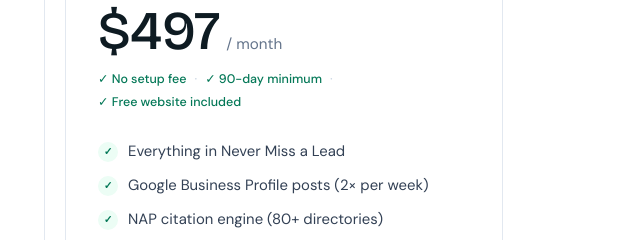
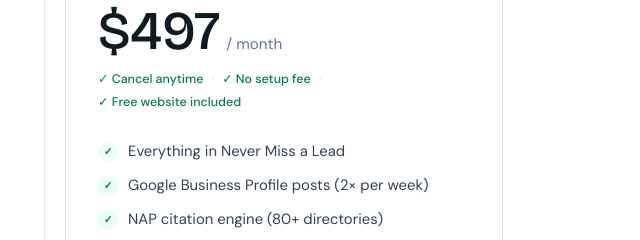
Before and after one commit to leoshah/jobsiterank-marketing, an Astro site: page /pricing in a window 1280 px wide. Shown: the part 505-745 px from the top of the page, 585-1225 px from the left. Built offline with nearby package versions, Linux system fonts and the light colour scheme; Astro itself is replaced by a stand-in of ours.

Commit message:
Local Authority subline: '90-day minimum' -> 'Cancel anytime' (now matches Never Miss a Lead terms)

```diff
--- a/src/pages/pricing.astro
+++ b/src/pages/pricing.astro
@@ -34,7 +34,7 @@ const tiers: Tier[] = [
     name: "Local Authority",
     price: 497,
     tagline: "The full system. We own the local map for you.",
-    subline: ["No setup fee", "90-day minimum", "Free website included"],
+    subline: ["Cancel anytime", "No setup fee", "Free website included"],
     features: [
       "Everything in Never Miss a Lead",
       "Google Business Profile posts (2× per week)",
```
